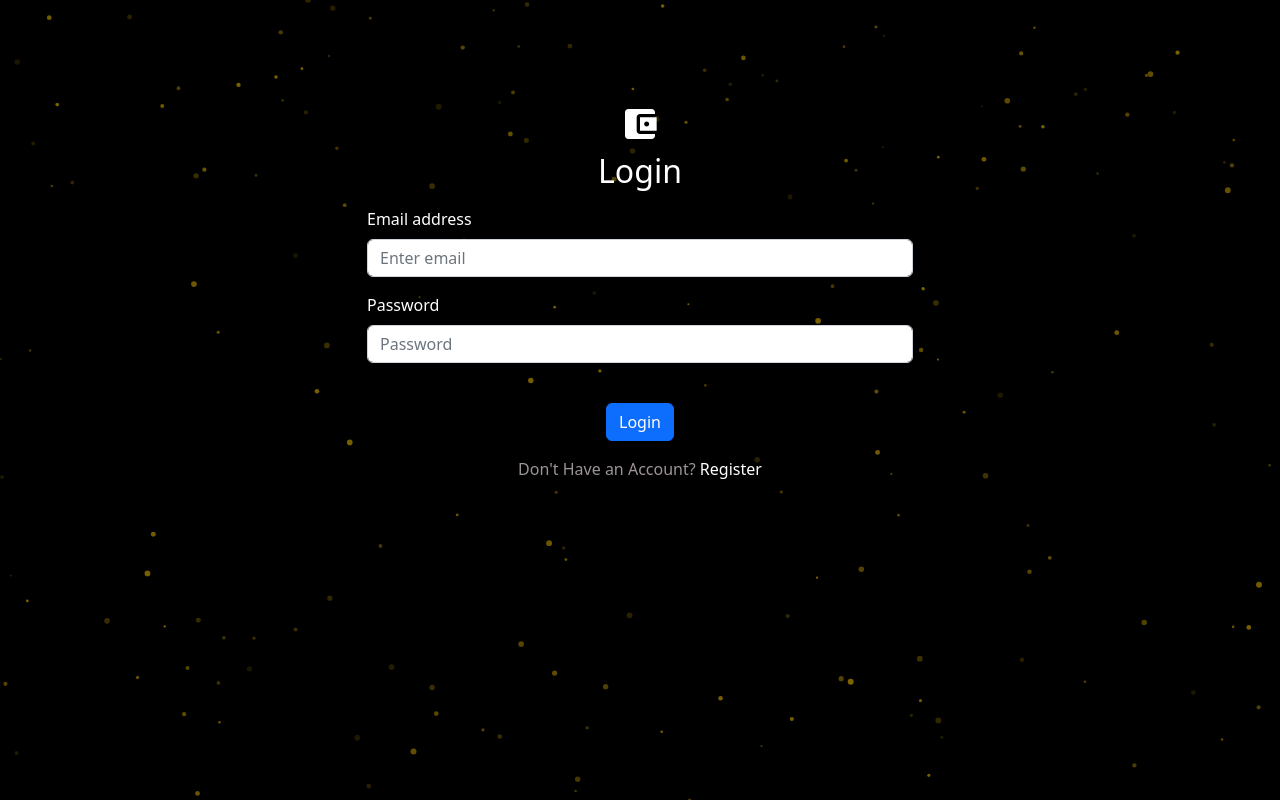
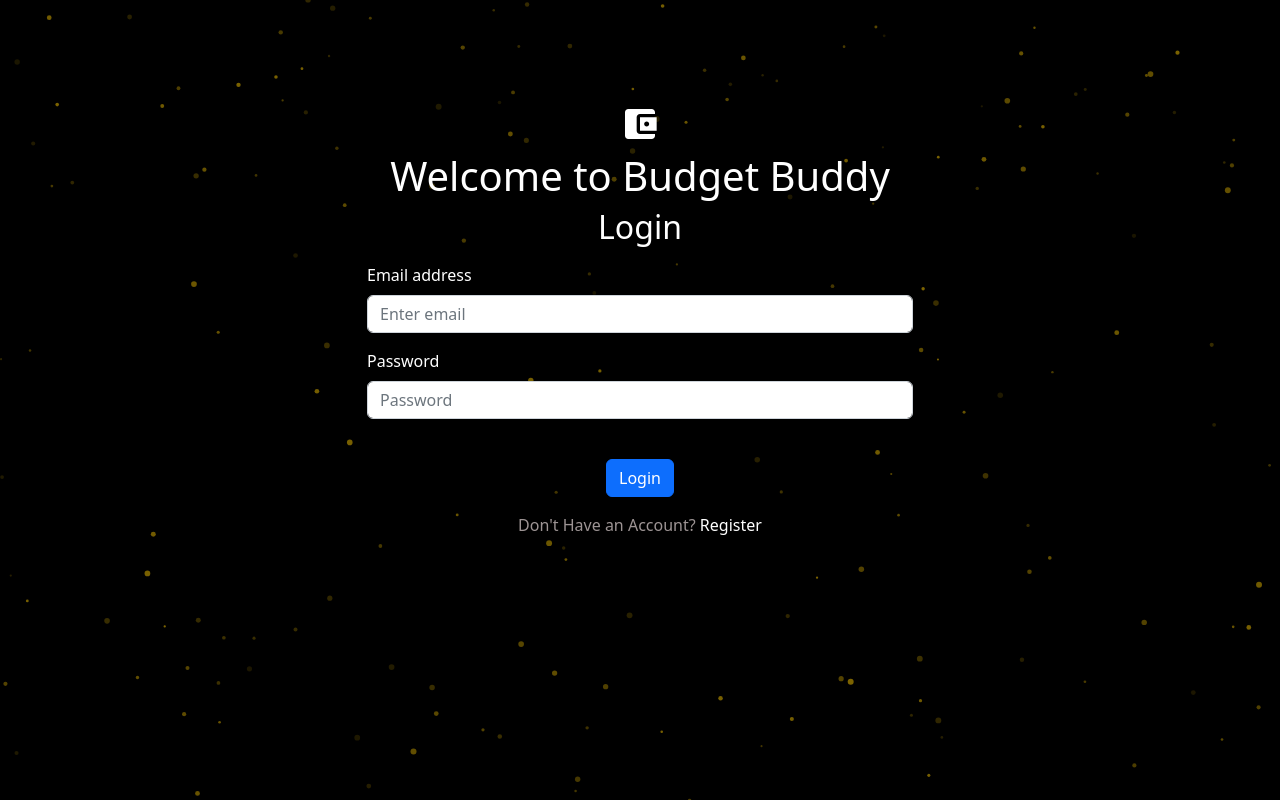
Before and after one commit to Shamaan3066/budget-buddy, a React (Create React App) app in the folder frontend/: page /login in a window 1280 px wide. Built offline with nearby package versions, Linux system fonts and the light colour scheme.

Commit message:
finalized

```diff
--- a/frontend/src/pages/auth/Login.js
+++ b/frontend/src/pages/auth/Login.js
@@ -153,6 +153,7 @@ const Login = () => {
                 className="text-center"
               />
             </h1>
+            <h1 className="text-center text-white">Welcome to Budget Buddy</h1>
             <h2 className="text-white text-center ">Login</h2>
             <Form>
               <Form.Group controlId="formBasicEmail" className="mt-3">
--- a/frontend/src/pages/auth/Register.js
+++ b/frontend/src/pages/auth/Register.js
@@ -154,7 +154,7 @@ const Register = () => {
         <h1 className="text-center">
           <AccountBalanceWalletIcon sx={{ fontSize: 40, color: "white"}}  className="text-center" />
         </h1>
-        <h1 className="text-center text-white">Welcome Budget Buddy</h1>
+        <h1 className="text-center text-white">Welcome to Budget Buddy</h1>
         <Col md={{ span: 6, offset: 3 }}>
           <h2 className="text-white text-center mt-5" >Registration</h2>
           <Form>
--- a/frontend/src/pages/home/GeminiAI.js
+++ b/frontend/src/pages/home/GeminiAI.js
@@ -43,7 +43,7 @@ const GeminiAI = ({ transactions }) => {
         try {
             const response = await fetch(`https://generativelanguage.googleapis.com/v1beta/models/gemini-pro:generateContent?key=${geminiAPI}`, options);
             const data = await response.json();
-            console.log(GeminiAPI);
+            // console.log(GeminiAPI);
             setRecommendation(data.candidates[0].content.parts[0].text);
         } catch (error) {
             console.log(error);
--- a/frontend/src/pages/home/Home.js
+++ b/frontend/src/pages/home/Home.js
@@ -172,6 +172,7 @@ const Home = () => {
     };
 
     fetchAllTransactions();
+    // eslint-disable-next-line
   }, [refresh, frequency, endDate, type, startDate]);
 
   const handleTableClick = (e) => {
```
Also changed, not shown: frontend/package.json (+1 -16 lines), 3 other files (tests, documents, lock files or other folders).
